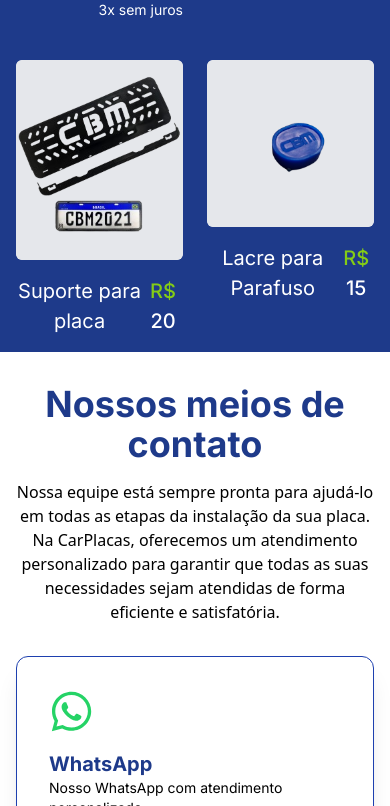
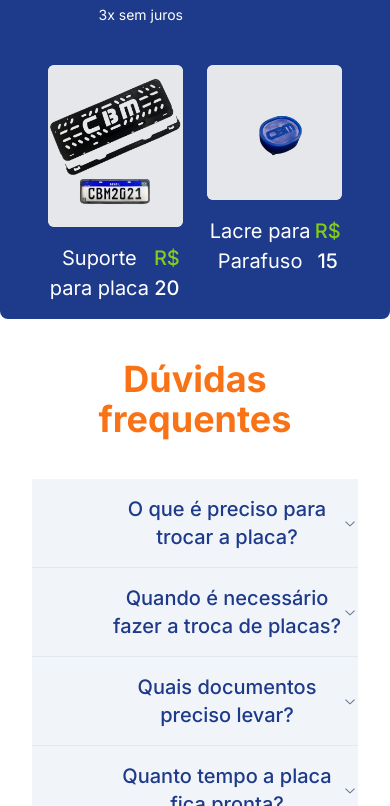
Before and after one commit to MarceloBRj1/carplacas, a Next.js app: page / in a window 390 px wide. Shown: the part 1194-2000 px from the top of the page. Built offline with nearby package versions, Linux system fonts and the light colour scheme.

Commit message:
faq e ajustes

```diff
--- a/package.json
+++ b/package.json
@@ -10,6 +10,7 @@
   },
   "dependencies": {
     "@material-tailwind/react": "^2.1.8",
+    "@radix-ui/react-accordion": "^1.1.2",
     "@radix-ui/react-dialog": "^1.0.5",
     "@radix-ui/react-dropdown-menu": "^2.0.6",
     "@radix-ui/react-hover-card": "^1.0.7",
--- /dev/null
+++ b/src/app/components/Duvidas.tsx
@@ -0,0 +1,64 @@
+'use client'
+import React from 'react'
+import Image from 'next/image'
+import {
+  Accordion,
+  AccordionContent,
+  AccordionItem,
+  AccordionTrigger,
+} from "@/components/ui/accordion"
+
+const Duvidas = () => {
+  return (
+    <section className='bg-white container h-[700px] flex-block'>
+      <h1 className='text-4xl font-bold text-center mt-10 text-orange-500'>Dúvidas frequentes</h1>
+      <Accordion type="single" collapsible className='bg-slate-100 mt-10'>
+        <AccordionItem value="item-1">
+          <AccordionTrigger className='text-xl text-blue-900 ml-20'>O que é preciso para trocar a placa?</AccordionTrigger>
+          <AccordionContent>
+            <p className='text-black text-xl ml-6 mr-2'>
+            É necessário solicitar junto ao DETRAN, pagar as taxas no DETRAN, realizar vistoria do veículo e após esse processo o cliente ira receber uma  guia de autorização de estampagem com esse documento a confecção da placa mercosul pode ser feita.
+            </p>
+          </AccordionContent>
+        </AccordionItem>
+        <AccordionItem value="item-2">
+          <AccordionTrigger className='text-xl text-blue-900 ml-20'>Quando é necessário fazer a troca de placas?</AccordionTrigger>
+          <AccordionContent>
+            <p className='text-black text-xl ml-6 mr-2'>
+            A troca da placa pode ser feita de forma voluntaria pelo proprietário do carro, em caso de perca ou roubo, avaria da placa antiga do veiculo e transferência do veiculo
+            </p>
+          </AccordionContent>
+        </AccordionItem>
+        <AccordionItem value="item-3">
+          <AccordionTrigger className='text-xl text-blue-900 ml-20'>Quais documentos preciso levar?</AccordionTrigger>
+          <AccordionContent>
+            <p className='text-black text-xl ml-6 mr-2'>
+            Guia de autorização de estampagem e documento do veiculo.
+            </p>
+          </AccordionContent>
+        </AccordionItem>
+        <AccordionItem value="item-4">
+          <AccordionTrigger className='text-xl text-blue-900 ml-20'>Quanto tempo a placa fica pronta?</AccordionTrigger>
+          <AccordionContent>
+            <p className='text-black text-xl ml-6 mr-2'>
+              A placa fica pronta em 15 minutos e a instação é feita na hora!
+            </p>
+          </AccordionContent>
+        </AccordionItem>
+      </Accordion>
+
+      <div className='flex-block'>
+        <h1 className='text-center'>Para qualquer outra dúvida nós chame no WhatsApp e lhe ajudamos!</h1>
+        <div>
+          <a href="#">
+            <button>
+              Ir para o WhatsApp
+            </button>
+          </a>
+        </div>
+      </div>
+    </section>
+  )
+}
+
+export default Duvidas
--- a/src/app/components/dropdown-sidebar.tsx
+++ b/src/app/components/dropdown-sidebar.tsx
@@ -11,12 +11,10 @@ import { Button } from '@/components/ui/button'
 
 const DropdownSide = () => {
   return (
-    <div className="items-center justify-center hidden px-4 py-3 ml-10 text-base font-semibold text-blue-900 transition-all duration-200 bg-orange-400 border border-transparent rounded-md lg:inline-flex hover:bg-white focus:bg-blue-900" role="button">
-      <DropdownMenu>
-      <DropdownMenuTrigger className=' hover:text-blue-900'><a target='_blank' href="https://api.whatsapp.com/send?phone=5585996950064&text=Ol%C3%A1%20gostaria%20de%20fazer%20um%20or%C3%A7amento!
-">Compre sua Placa</a></DropdownMenuTrigger>
-
-      </DropdownMenu>
+    <div className="items-center justify-center hidden px- py-2 ml-10 text-base font-semibold hover:text-blue-900 transition-all duration-200 bg-orange-400 border border-transparent text-white rounded-md lg:inline-flex hover:bg-white focus:bg-blue-900" role="button">
+      <a className='p-2' target='_blank'
+      href="https://api.whatsapp.com/send?phone=5585996950064&text=Ol%C3%A1%20gostaria%20de%20fazer%20um%20or%C3%A7amento!
+">Compre sua Placa</a>
     </div>
   )
 }
--- a/src/app/components/footer.tsx
+++ b/src/app/components/footer.tsx
@@ -7,6 +7,7 @@ const Footer = () => {
   <div className="mx-auto max-w-screen-xl px-4 py-8 sm:px-6 lg:px-8">
     <div className="sm:flex sm:items-center sm:justify-between">
       <div className="flex justify-center text-teal-600 sm:justify-start">
+        <a href="#" title="">
       <Image
         className='border-gray-100 rounded border p-2'
         src={'/carplacasnew.png'}
@@ -14,19 +15,21 @@ const Footer = () => {
         height={200}
         alt='carplacas'
           />
-
+        </a>
       </div>
 
       <p className=" text-center text-sm text-gray-500 lg:mt-0 lg:text-right font-bold">
         CARPLACAS &copy; 2024. Todos direitos Reservados.
       </p>
-
+      <a target='_blank' href="
+      https://www.instagram.com/gruposhautomotivo?igsh=MXJ0dTFtc2c0dmp2YQ==">
       <Image
         src={'/gruposh.png'}
         width={130}
         height={130}
         alt='grupo sh'
           />
+      </a>
     </div>
   </div>
 </footer>
--- a/src/app/components/main-section.tsx
+++ b/src/app/components/main-section.tsx
@@ -5,7 +5,7 @@ import { motion } from 'framer-motion';
 
 const MainSection = () => {
   return (
-    <section className="mx-auto max-w-screen-xl px-4 mt-20 lg:mt-0 py-8 sm:px-6 sm:py-12 lg:px-8 lg:py-16 border-transparent">
+    <section className="container mx-auto max-w-screen-xl px-4 mt-20 lg:mt-0 py-8 sm:px-6 sm:py-12 lg:px-8 lg:py-16 border-transparent">
       <div className="grid grid-cols-1 gap-8 lg:grid-cols-2 lg:gap-16">
         <motion.div
           initial={{ opacity: 0, y: -100 }}
--- a/src/app/components/ondeEstamos.tsx
+++ b/src/app/components/ondeEstamos.tsx
@@ -13,13 +13,13 @@ const AreWe = () => {
     whileInView={{ opacity: 1, y: 0 }}
     transition={{ duration: 0.5 }}
     exit={{ opacity: 0, y: 100 }}
-    className=' bg-blue-900 h-[650px]  w-screen rounded'>
+    className=' bg-blue-900 h-[650px] container  w-screen rounded-lg'>
       .
       <div>
-        <h1 className='text-center text-white font-mono font-semibold text-3xl mb-10 '>🌟 Grande Novidade: Agora com Duas Lojas para Melhor Atendê-lo! 🌟</h1>
+        <h1 className='text-center text-white font-sans font-semibold text-3xl mb-10 '> Grande Novidade: Agora com Duas Lojas para Melhor Atendê-lo!</h1>
         <div className= 'grid grid-cols-2'>
         <div className='text-center text-white font-semibold flex flex-col'>
-        <span className='text-orange-400 font-mono text-xl'>Matriz: Loja Maestro</span>
+        <span className='text-orange-400 font-sans text-xl'>Matriz: Loja Maestro</span>
         <p className='font-sans'>Av. Maestro Lisboa, 395, Lagoa Sapiranga - Coite, Fortaleza - CE, 60830-185</p>
       <iframe className='mt-3 self-center' src="https://www.google.com/maps/embed?pb=!1m18!1m12!1m3!1d3981.009888294027!2d-38.480171388732906!3d-3.807941843567456!2m3!1f0!2f0!3f0!3m2!1i1024!2i768!4f13.1!3m3!1m2!1s0x7c7457ba9aedbbf%3A0x2d6ca747e2c0b093!2sAv.%20Maestro%20Lisboa%2C%20395%20-%20Lagoa%20Sapiranga%20(Coit%C3%A9)%2C%20Fortaleza%20-%20CE%2C%2060830-185!5e0!3m2!1spt-BR!2sbr!4v1706888128628!5m2!1spt-BR!2sbr" width="500" height="350"> </iframe>
       <div className='mt-7 flex items-center self-center'>
--- a/src/app/components/price-section.tsx
+++ b/src/app/components/price-section.tsx
@@ -18,7 +18,7 @@ const PriceSection = () => {
     exit={{ opacity: 0, y: 100 }}
     transition={{ duration: 0.5 }}
 
-    className=' flex justify-center bg-blue-900 text-center rounded'>
+    className=' flex justify-center bg-blue-900 text-center rounded-lg container'>
     <div className="  items-center bg-blue-900">
         <h2 className="text-3xl font-semibold tracking-tight text-orange-500 mt-10">Conheça os nossos Produtos</h2>
       <div className="mx-auto max-w-7xl px-4 py-4 sm:px-6 sm:py-24 lg:max-w-7xl lg:px-8">
--- a/src/app/page.tsx
+++ b/src/app/page.tsx
@@ -7,6 +7,7 @@ import PriceSection from './components/price-section'
 import AreWe from './components/ondeEstamos'
 import Contato from './components/contato'
 import Footer from './components/footer'
+import Duvidas from './components/Duvidas'
 
 
 
@@ -17,12 +18,12 @@ export default function Home() {
   <div>
     <link rel="icon" href="/letra-c.png" sizes="any" />
     <HeaderSection />
-
     <MiddleBanner />
     <MainSection />
     <PriceSection />
+    <Duvidas />
+    <AreWe />
     <Contato />
-    <AreWe />
     <Footer />
   </div>
   )
--- /dev/null
+++ b/src/components/ui/accordion.tsx
@@ -0,0 +1,57 @@
+"use client"
+
+import * as React from "react"
+import * as AccordionPrimitive from "@radix-ui/react-accordion"
+import { ChevronDownIcon } from "@radix-ui/react-icons"
+
+import { cn } from "@/lib/utils"
+
+const Accordion = AccordionPrimitive.Root
+
+const AccordionItem = React.forwardRef<
+  React.ElementRef<typeof AccordionPrimitive.Item>,
+  React.ComponentPropsWithoutRef<typeof AccordionPrimitive.Item>
+>(({ className, ...props }, ref) => (
+  <AccordionPrimitive.Item
+    ref={ref}
+    className={cn("border-b", className)}
+    {...props}
+  />
+))
+AccordionItem.displayName = "AccordionItem"
+
+const AccordionTrigger = React.forwardRef<
+  React.ElementRef<typeof AccordionPrimitive.Trigger>,
+  React.ComponentPropsWithoutRef<typeof AccordionPrimitive.Trigger>
+>(({ className, children, ...props }, ref) => (
+  <AccordionPrimitive.Header className="flex">
+    <AccordionPrimitive.Trigger
+      ref={ref}
+      className={cn(
+        "flex flex-1 items-center justify-between py-4 text-sm font-medium transition-all hover:underline [&[data-state=open]>svg]:rotate-180",
+        className
+      )}
+      {...props}
+    >
+      {children}
+      <ChevronDownIcon className="h-4 w-4 shrink-0 text-muted-foreground transition-transform duration-200" />
+    </AccordionPrimitive.Trigger>
+  </AccordionPrimitive.Header>
+))
+AccordionTrigger.displayName = AccordionPrimitive.Trigger.displayName
+
+const AccordionContent = React.forwardRef<
+  React.ElementRef<typeof AccordionPrimitive.Content>,
+  React.ComponentPropsWithoutRef<typeof AccordionPrimitive.Content>
+>(({ className, children, ...props }, ref) => (
+  <AccordionPrimitive.Content
+    ref={ref}
+    className="overflow-hidden text-sm data-[state=closed]:animate-accordion-up data-[state=open]:animate-accordion-down"
+    {...props}
+  >
+    <div className={cn("pb-4 pt-0", className)}>{children}</div>
+  </AccordionPrimitive.Content>
+))
+AccordionContent.displayName = AccordionPrimitive.Content.displayName
+
+export { Accordion, AccordionItem, AccordionTrigger, AccordionContent }
```
Also changed, not shown: public/duvida.png (added), 1 other file (tests, documents, lock files or other folders).
